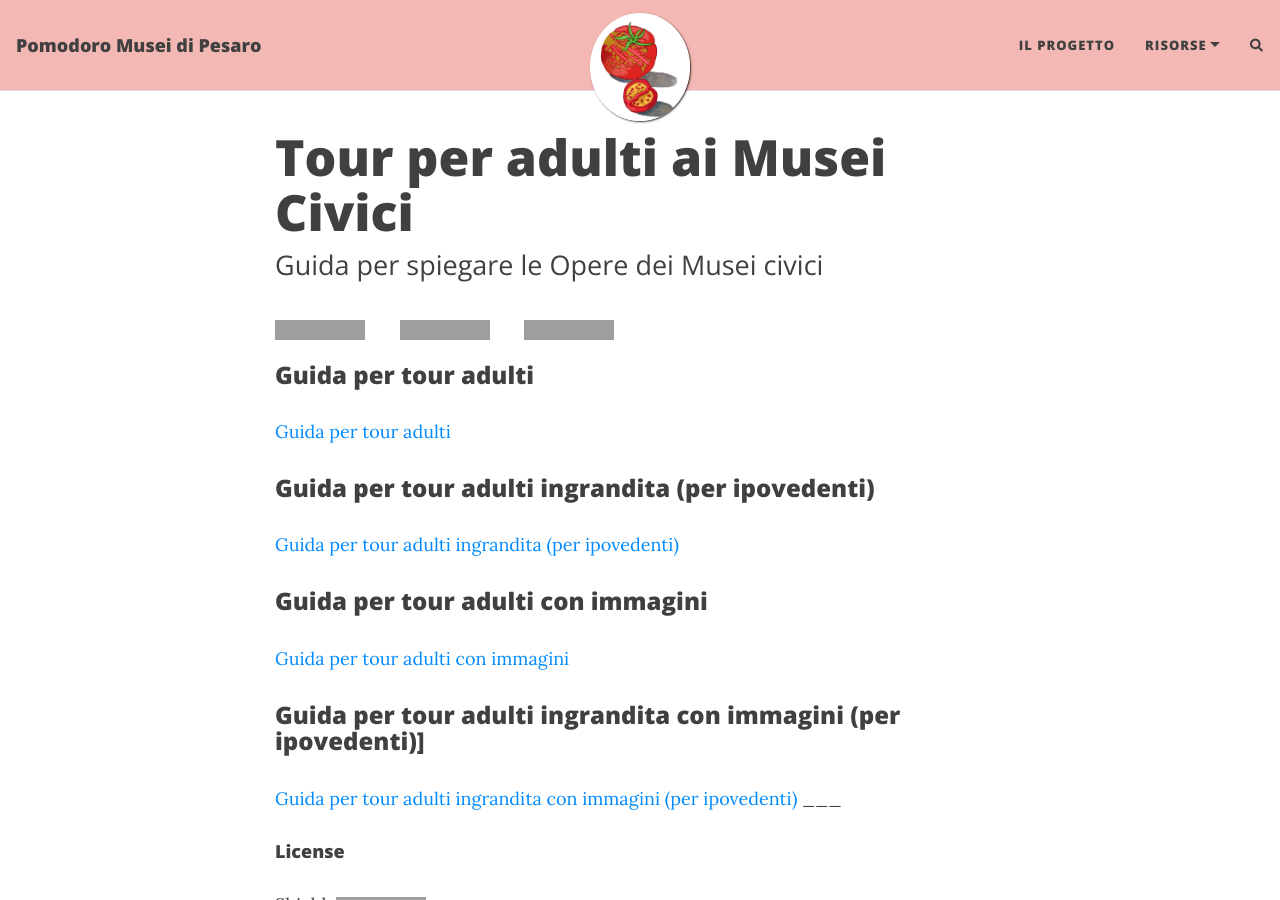
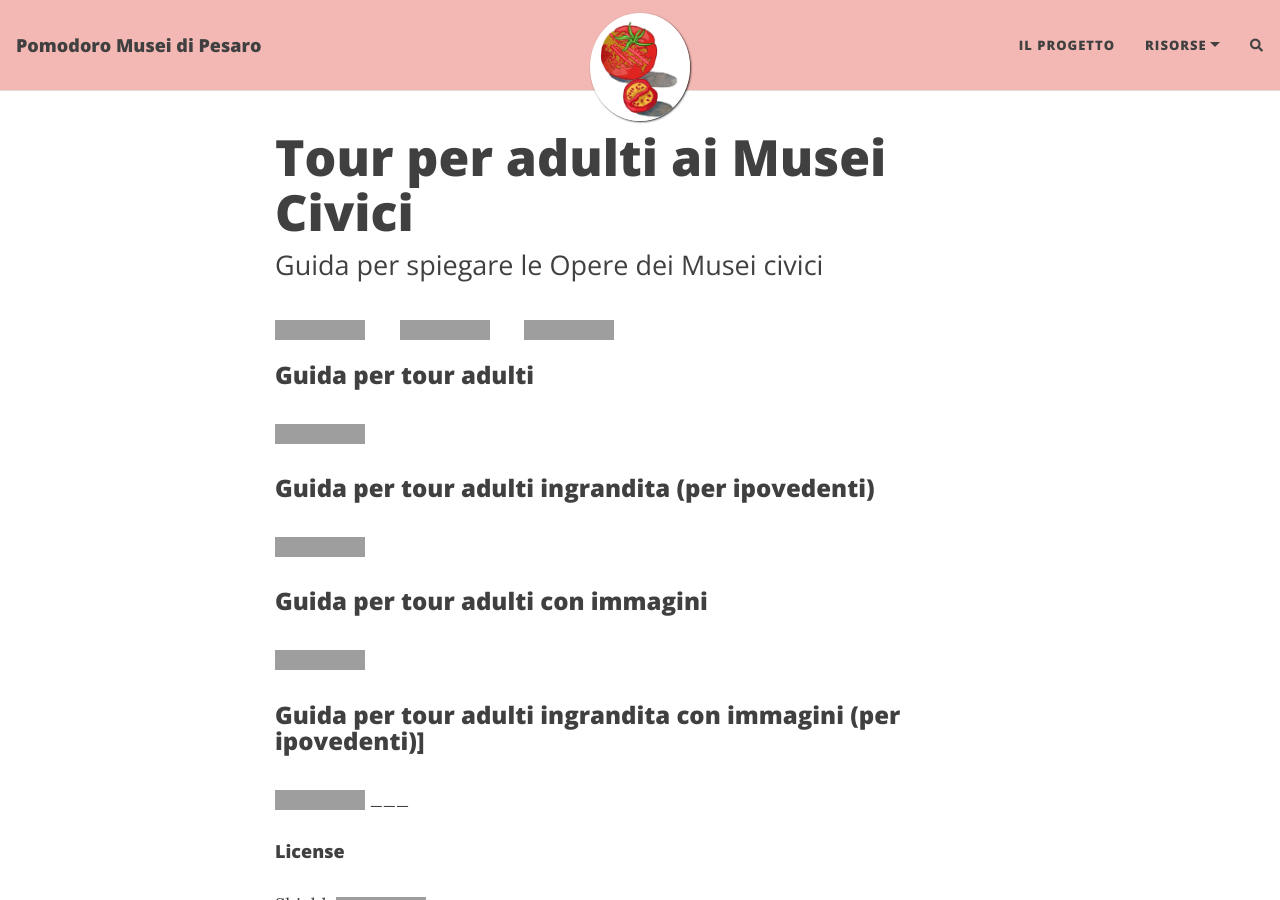
Before and after one commit to Pomodoro-Musei-di-Pesaro/.github, a Jekyll site: the page built from docs/_posts/2023-09-13-Tour_per_adulti_ai_Musei_Civici.md, in a window 1280 px wide and 900 px high. Built offline with Jekyll 4.4.1, drawn with Linux system fonts in a browser that asks for light colours; nearby versions of some CDN libraries; comment, search, counter and statistics services are not loaded; grey boxes are pictures that could not be loaded.

Commit message:
Enhance download links with badge icons
Updated download links to include badge icons for better visibility.

```diff
--- a/docs/_posts/2023-09-13-Tour_per_adulti_ai_Musei_Civici.md
+++ b/docs/_posts/2023-09-13-Tour_per_adulti_ai_Musei_Civici.md
@@ -8,16 +8,16 @@ tags: []
 comments: true
 ---
 ### Guida per tour adulti
-[Guida per tour adulti](https://github.com/Pomodoro-Musei-di-Pesaro/Guida-per-Tour-Audulti-Musei-Civici/releases/download/v1.0/Guided_Tour_For_Adults.pdf)
+[![Download](https://custom-icon-badges.demolab.com/badge/-Scarica%20il%20documento-red?style=for-the-badge&logo=download&logoColor=white "Documento")](https://github.com/Pomodoro-Musei-di-Pesaro/Guida-per-Tour-Audulti-Musei-Civici/releases/download/v1.0/Guided_Tour_For_Adults.pdf)
 
 ### Guida per tour adulti ingrandita (per ipovedenti)
-[Guida per tour adulti ingrandita (per ipovedenti)](https://github.com/Pomodoro-Musei-di-Pesaro/Guida-per-Tour-Audulti-Musei-Civici/releases/download/v1.0/Guided_Tour_For_Adults_Enlarged.pdf)
+[![Download](https://custom-icon-badges.demolab.com/badge/-Scarica%20il%20documento-red?style=for-the-badge&logo=download&logoColor=white "Documento")](https://github.com/Pomodoro-Musei-di-Pesaro/Guida-per-Tour-Audulti-Musei-Civici/releases/download/v1.0/Guided_Tour_For_Adults_Enlarged.pdf)
 
 ### Guida per tour adulti con immagini
-[Guida per tour adulti con immagini](https://github.com/Pomodoro-Musei-di-Pesaro/Guida-per-Tour-Audulti-Musei-Civici/releases/download/v1.0/Guided_Tour_For_Adults_with_Images.pdf)
+[![Download](https://custom-icon-badges.demolab.com/badge/-Scarica%20il%20documento-red?style=for-the-badge&logo=download&logoColor=white "Documento")](https://github.com/Pomodoro-Musei-di-Pesaro/Guida-per-Tour-Audulti-Musei-Civici/releases/download/v1.0/Guided_Tour_For_Adults_with_Images.pdf)
 
 ### Guida per tour adulti ingrandita con immagini (per ipovedenti)]
-[Guida per tour adulti ingrandita con immagini (per ipovedenti)](https://github.com/Pomodoro-Musei-di-Pesaro/Guida-per-Tour-Audulti-Musei-Civici/releases/download/v1.0/Guided_Tour_For_Adults_with_Images_Enlarged.pdf)
+[![Download](https://custom-icon-badges.demolab.com/badge/-Scarica%20il%20documento-red?style=for-the-badge&logo=download&logoColor=white "Documento")](https://github.com/Pomodoro-Musei-di-Pesaro/Guida-per-Tour-Audulti-Musei-Civici/releases/download/v1.0/Guided_Tour_For_Adults_with_Images_Enlarged.pdf)
 ___
 #### License
 Shield: [![CC BY-NC-SA 4.0][cc-by-nc-sa-shield]][cc-by-nc-sa]
```
